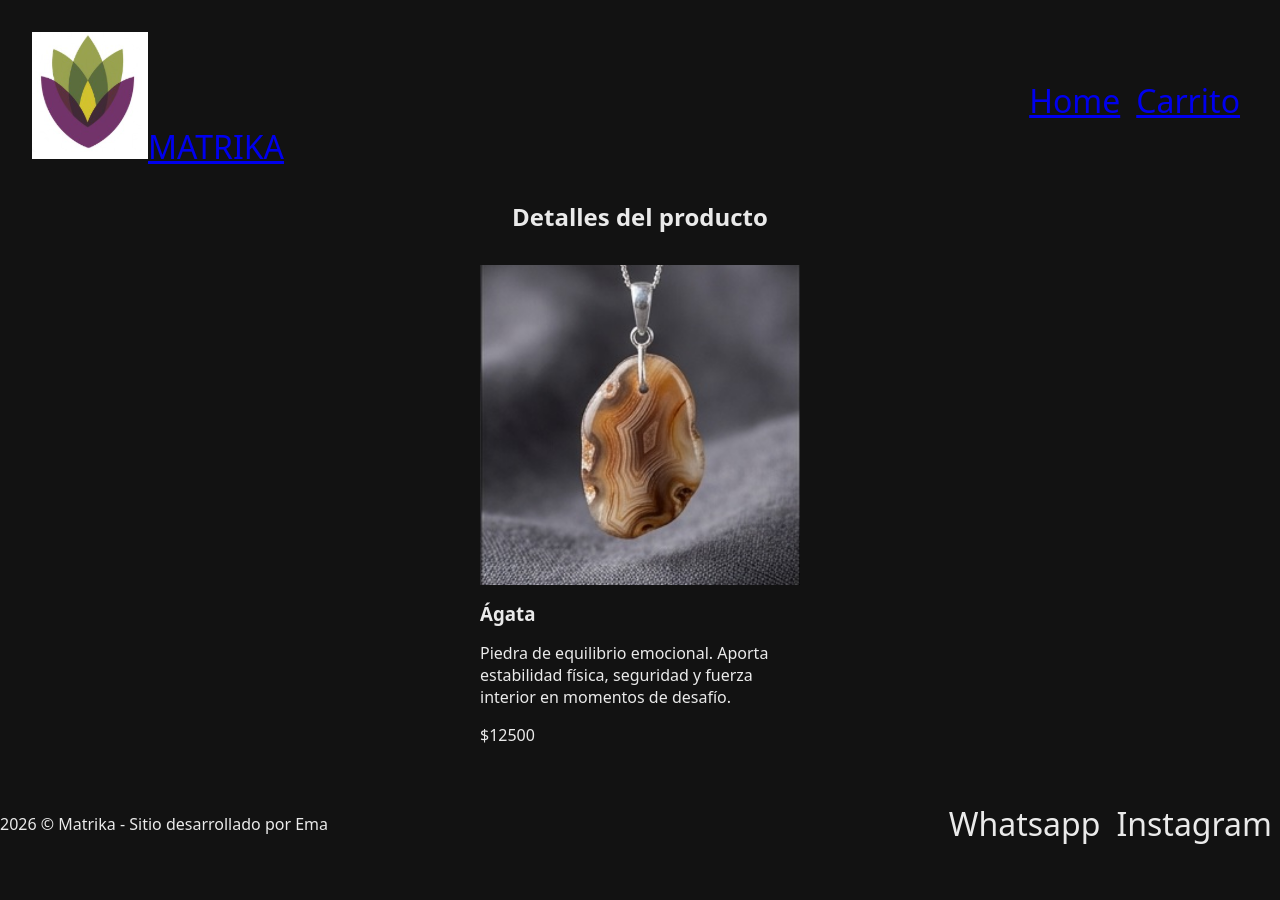
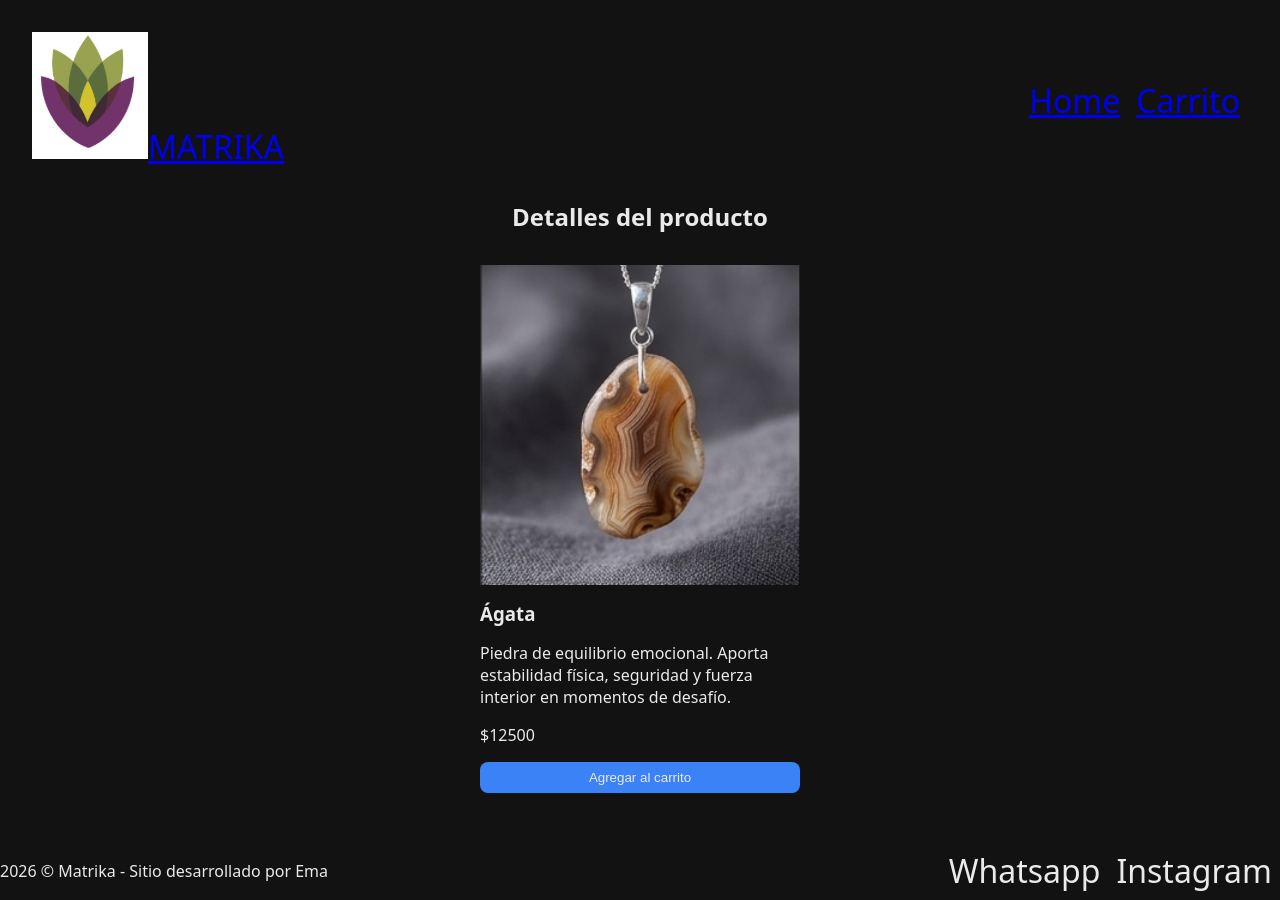
Before and after one commit to etomaselli87/React-ProyectoTT, a React (Vite) app: page /product/1 in a window 1280 px wide. Before the commit the page ends 853 px from the top, so only its background shows below. Built offline with nearby package versions, Linux system fonts and the light colour scheme.

Commit message:
Agregado children

```diff
--- a/src/components/Item/Item.jsx
+++ b/src/components/Item/Item.jsx
@@ -1,16 +1,13 @@
 import "./Item.css";
 
-// FakeStore y dummyjson utilizan clave "title" para el nombre de producto
-// Dummyjson tiene las imagenes en array bajo clave "images"⚠️
-
-export const Item = ({ name, description, price, image }) => {
+export const Item = ({ name, description, price, image, children }) => {
   return (
     <article className="card">
-      {/* <img src={images[0]} /> */}
       <img src={image} alt={`foto de ${name}`} />
       <h3>{name}</h3>
       <p>{description}</p>
       <p>${price}</p>
+      { children }
     </article>
   );
 };
```
